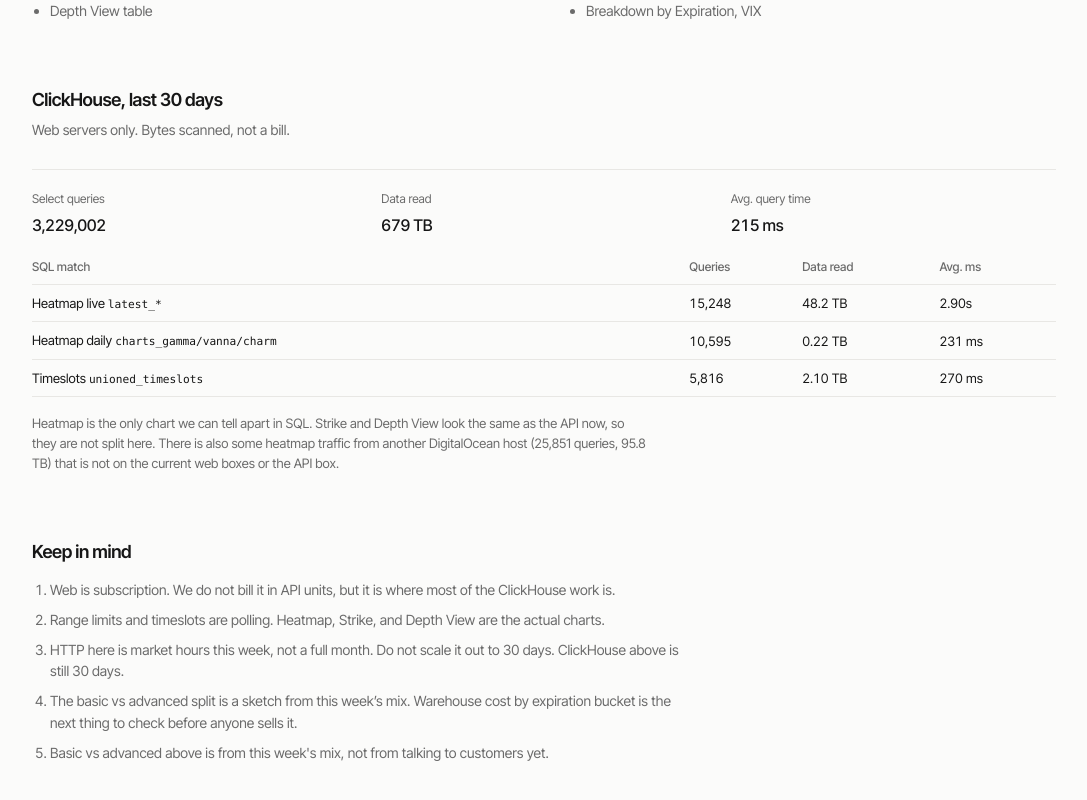
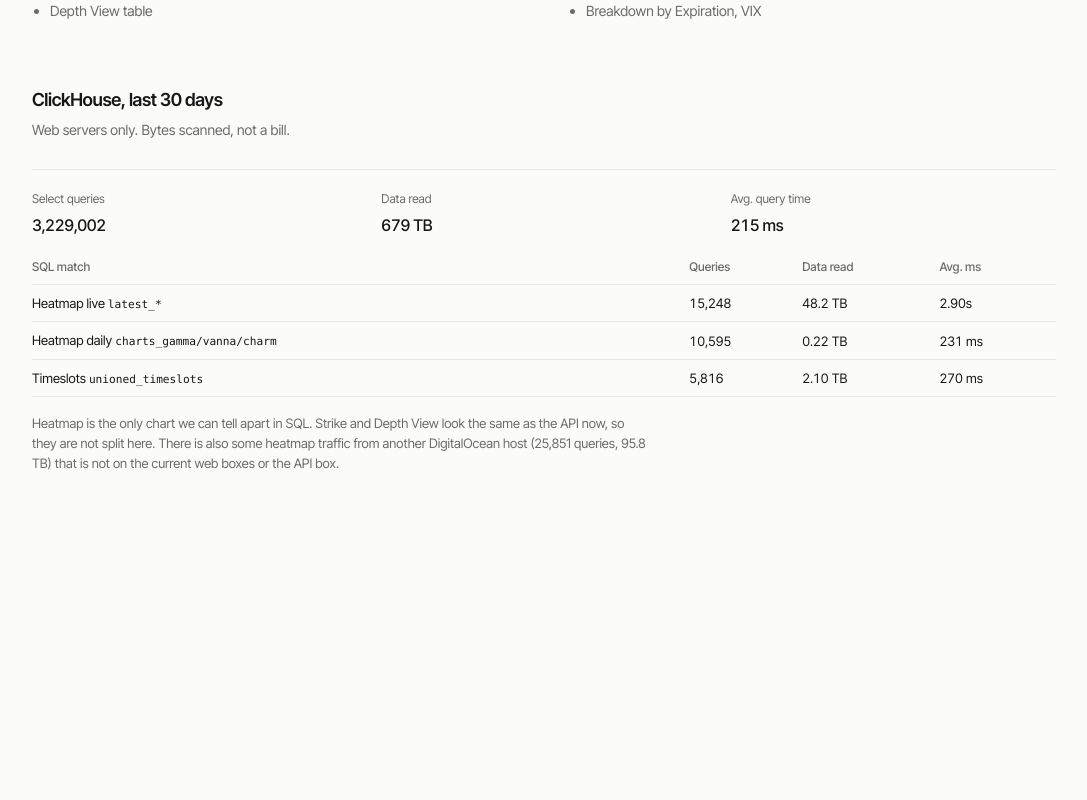
Before and after one commit to Korodee/api-report, a React (Vite) app: page / in a window 1280 px wide. Shown: the part 3804-4604 px from the top of the page, without its empty margins (96-1183 px from the left). After the commit the page ends 4374 px from the top, so only its background shows below. Built offline with nearby package versions, Linux system fonts and the light colour scheme.

Commit message:
Remove the Keep in mind list from the web report.

```diff
--- a/src/App.tsx
+++ b/src/App.tsx
@@ -228,7 +228,7 @@
         </div>
       </section>
 
-      <section className="section">
+      <section className="section section--last">
         <div className="section__head">
           <h2>ClickHouse, last 30 days</h2>
           <p>Web servers only. Bytes scanned, not a bill.</p>
@@ -295,33 +295,6 @@
           {fmtTb(WAREHOUSE.otherHost.heatmapLive.tb)}) that is not on the
           current web boxes or the API box.
         </p>
-      </section>
-
-      <section className="section section--last">
-        <h2>Keep in mind</h2>
-        <ol className="next-steps">
-          <li>
-            Web is subscription. We do not bill it in API units, but it is
-            where most of the ClickHouse work is.
-          </li>
-          <li>
-            Range limits and timeslots are polling. Heatmap, Strike, and Depth
-            View are the actual charts.
-          </li>
-          <li>
-            HTTP here is market hours this week, not a full month. Do not
-            scale it out to 30 days. ClickHouse above is still 30 days.
-          </li>
-          <li>
-            The basic vs advanced split is a sketch from this week’s mix.
-            Warehouse cost by expiration bucket is the next thing to check
-            before anyone sells it.
-          </li>
-          <li>
-            Basic vs advanced above is from this week&apos;s mix, not from
-            talking to customers yet.
-          </li>
-        </ol>
       </section>
     </div>
   );
```
